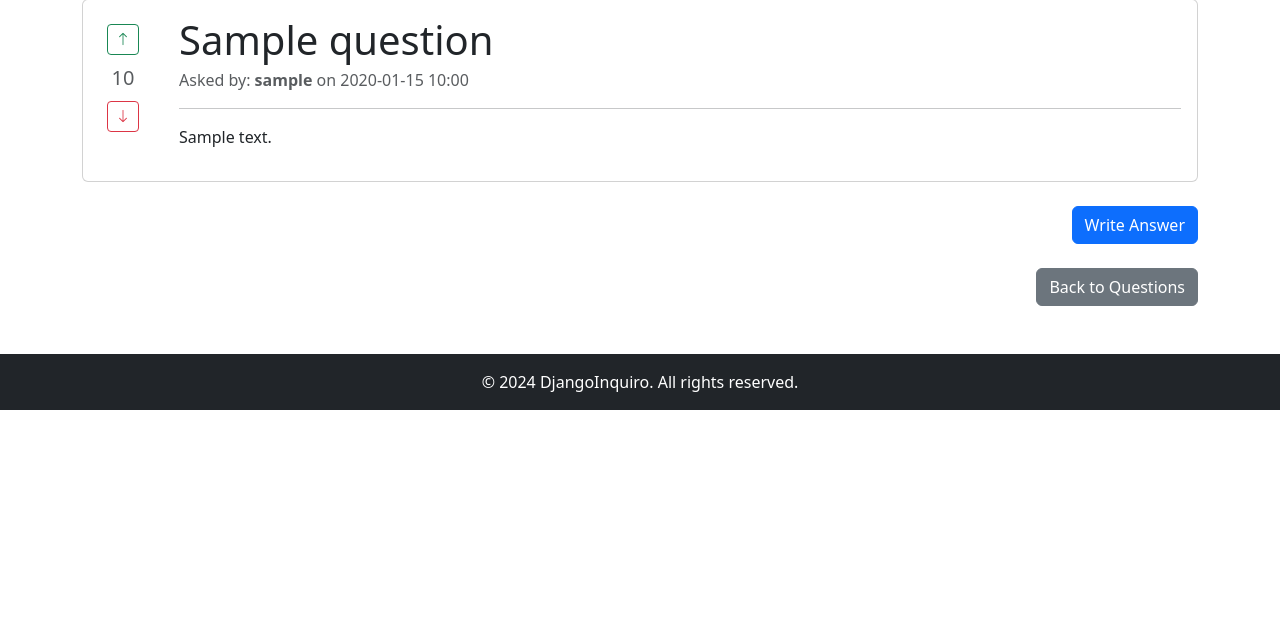
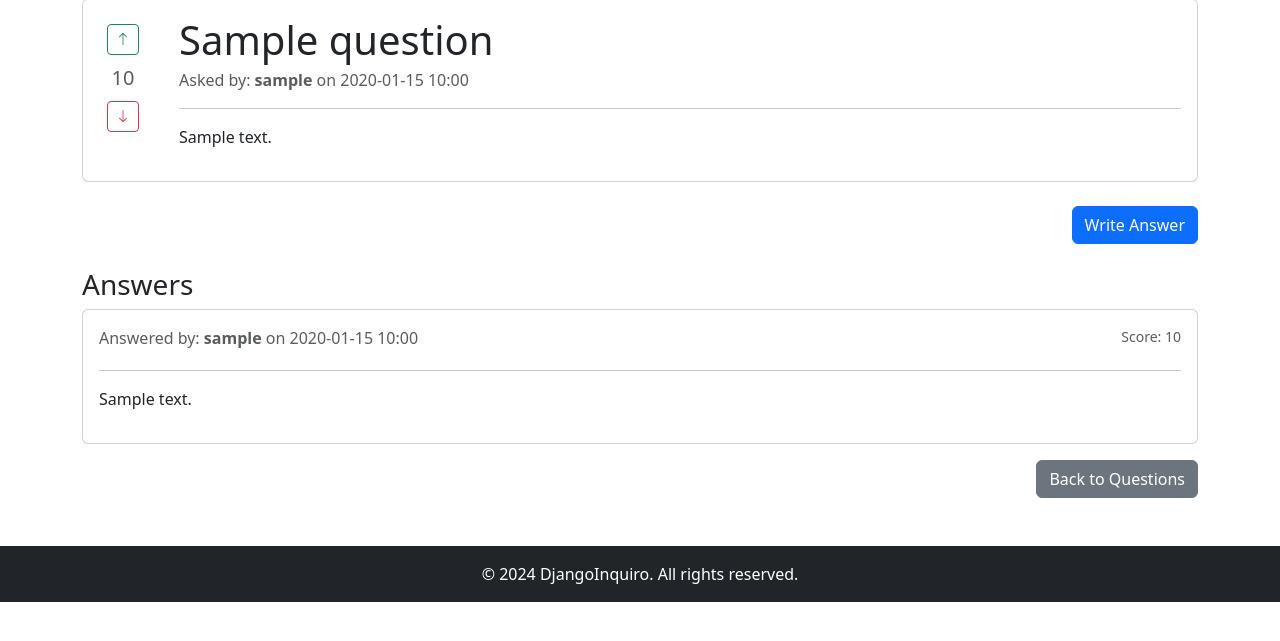
Before and after one commit to ferhat-mousavi/DjangoInquiro, a Django app: the page made by questions/templates/questions/question_detail.html in a window 1280 px wide. Shown: the part 115-756 px from the top of the page. Run offline with Django 5.2, Linux system fonts and the light colour scheme; tables that the repository leaves empty hold one stand-in row (Sample ...); some libraries are stand-ins or nearby versions.

Commit message:
answer list added to question detail view.

```diff
--- a/questions/templates/questions/question_detail.html
+++ b/questions/templates/questions/question_detail.html
@@ -40,6 +40,25 @@
         <a href="{% url 'write_answer' question.id %}" class="btn btn-primary">Write Answer</a>
     </div>
 
+    <!-- Answers List -->
+    <h3>Answers</h3>
+    {% if answers %}
+        {% for answer in answers %}
+            <div class="card mb-3">
+                <div class="card-body">
+                    <div class="d-flex justify-content-between">
+                        <p class="mb-1 text-muted">Answered by: <strong>{{ answer.user.username }}</strong> on {{ answer.created_at|date:"Y-m-d H:i" }}</p>
+                        <small class="text-muted">Score: {{ answer.score }}</small>
+                    </div>
+                    <hr>
+                    <div class="card-text">{{ answer.content|markdownify }}</div>
+                </div>
+            </div>
+        {% endfor %}
+    {% else %}
+        <p class="text-muted">No answers yet. Be the first to answer!</p>
+    {% endif %}
+
     <!-- Back to Questions Link -->
     <div class="d-flex justify-content-end">
         <a href="{% url 'question_list' %}" class="btn btn-secondary">Back to Questions</a>
--- a/questions/views.py
+++ b/questions/views.py
@@ -1,8 +1,9 @@
 from django.shortcuts import get_object_or_404, redirect
-from django.urls import reverse
 from django.views.generic import DetailView, View
 from django.views.decorators.http import require_POST
 from django.utils.decorators import method_decorator
+
+from answers.models import Answer
 from .models import Question
 
 
@@ -12,6 +13,12 @@ class QuestionDetailView(DetailView):
     context_object_name = 'question'
     slug_field = 'slug'
     slug_url_kwarg = 'slug'
+
+    def get_context_data(self, **kwargs):
+        context = super().get_context_data(**kwargs)
+        # We get all the answers according to the question
+        context['answers'] = Answer.objects.filter(question=self.object).order_by('-created_at')
+        return context
 
 
 @method_decorator(require_POST, name='dispatch')
```
